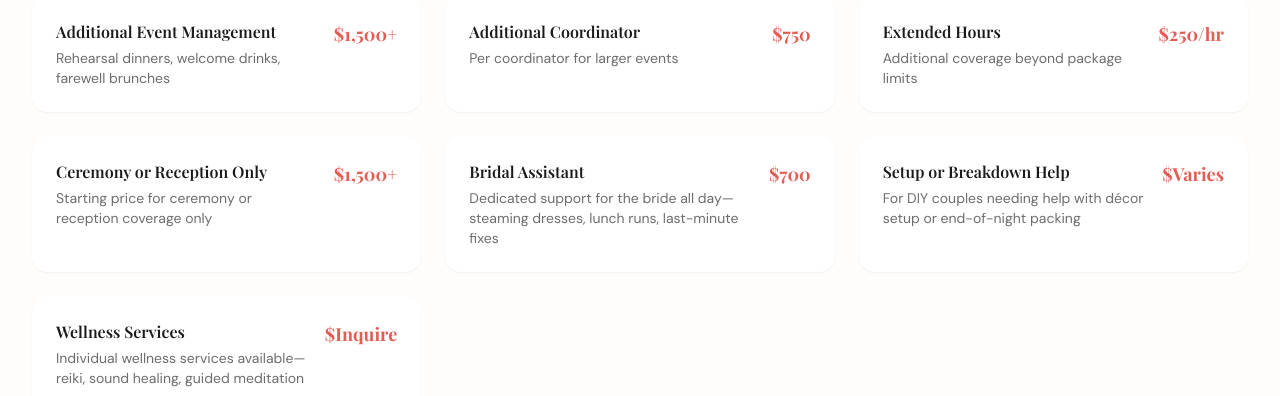
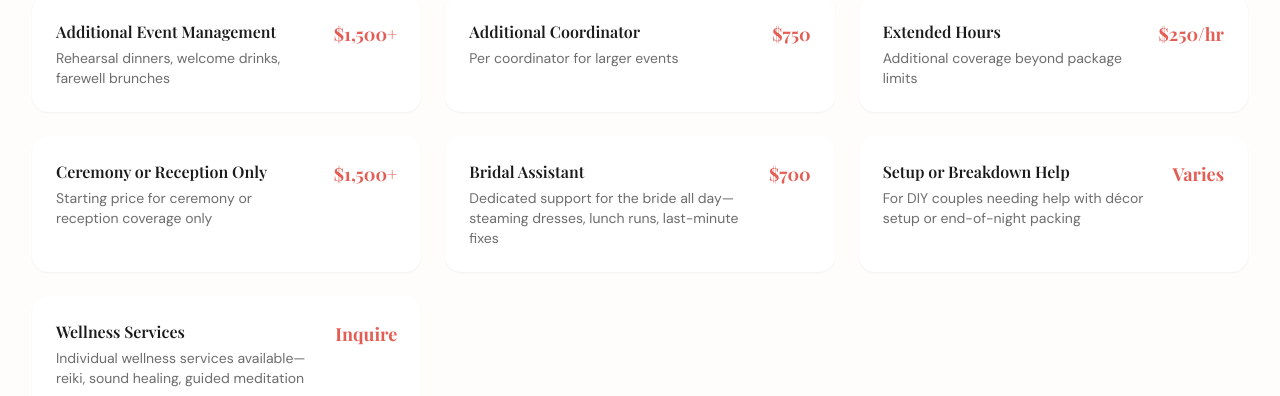
Before and after one commit to charmas3r/cursor-website, a Next.js app: page /packages in a window 1280 px wide. Shown: the part 3386-3782 px from the top of the page. Built offline with nearby package versions, Linux system fonts and the light colour scheme; a web font is replaced by a local one.

Commit message:
Fix price display: only show $ for numeric prices

```diff
--- a/app/packages/page.tsx
+++ b/app/packages/page.tsx
@@ -618,7 +618,7 @@ export default function PackagesPage(): JSX.Element {
                 </div>
                 <div className="text-right flex-shrink-0">
                   <span className="text-lg font-serif font-bold text-blush-600">
-                    ${addon.price}
+                    {/^\d/.test(addon.price) ? `$${addon.price}` : addon.price}
                   </span>
                 </div>
               </motion.div>
```
